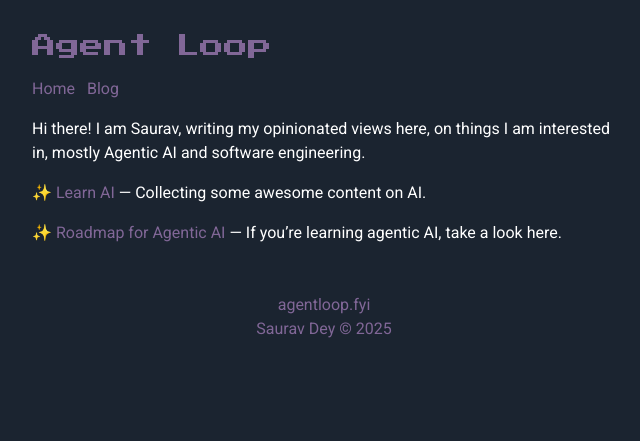
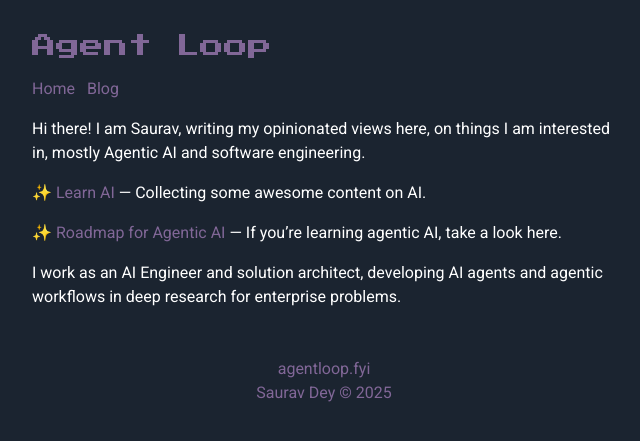
Before and after one commit to agentloopfyi/agentloopfyi.github.io, a Jekyll site: the page built from index.markdown, in a window 1280 px wide. Shown: the top 441 px of the page, without its empty margins (316-956 px from the left). Built offline with Jekyll 4.4.1, drawn with Linux system fonts in a browser that asks for light colours.

Commit message:
Update index.markdown

```diff
--- a/index.markdown
+++ b/index.markdown
@@ -7,3 +7,5 @@
 ✨ [Learn AI](/learn-ai) — Collecting some awesome content on AI.
 
 ✨ [Roadmap for Agentic AI](/agentic-ai) — If you're learning agentic AI, take a look here.
+
+I work as an AI Engineer and solution architect, developing AI agents and agentic workflows in deep research for enterprise problems.
```
